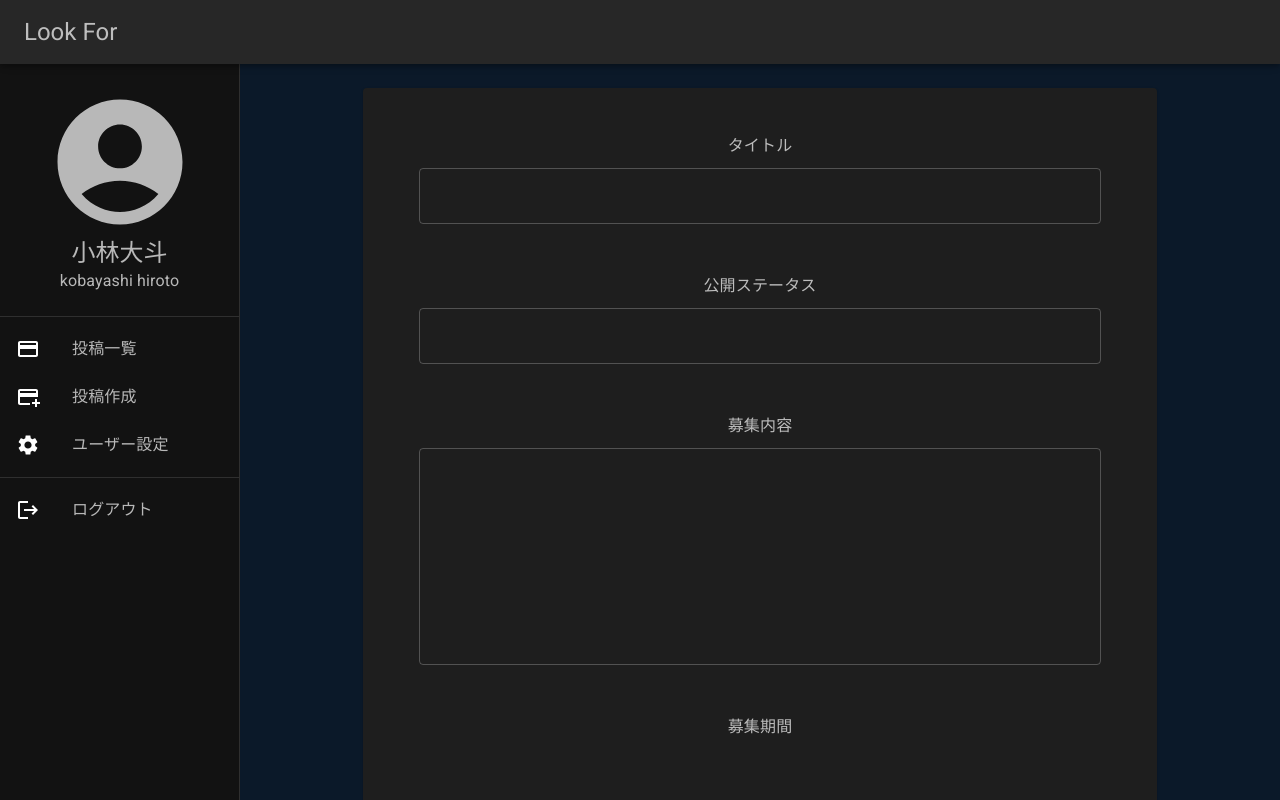
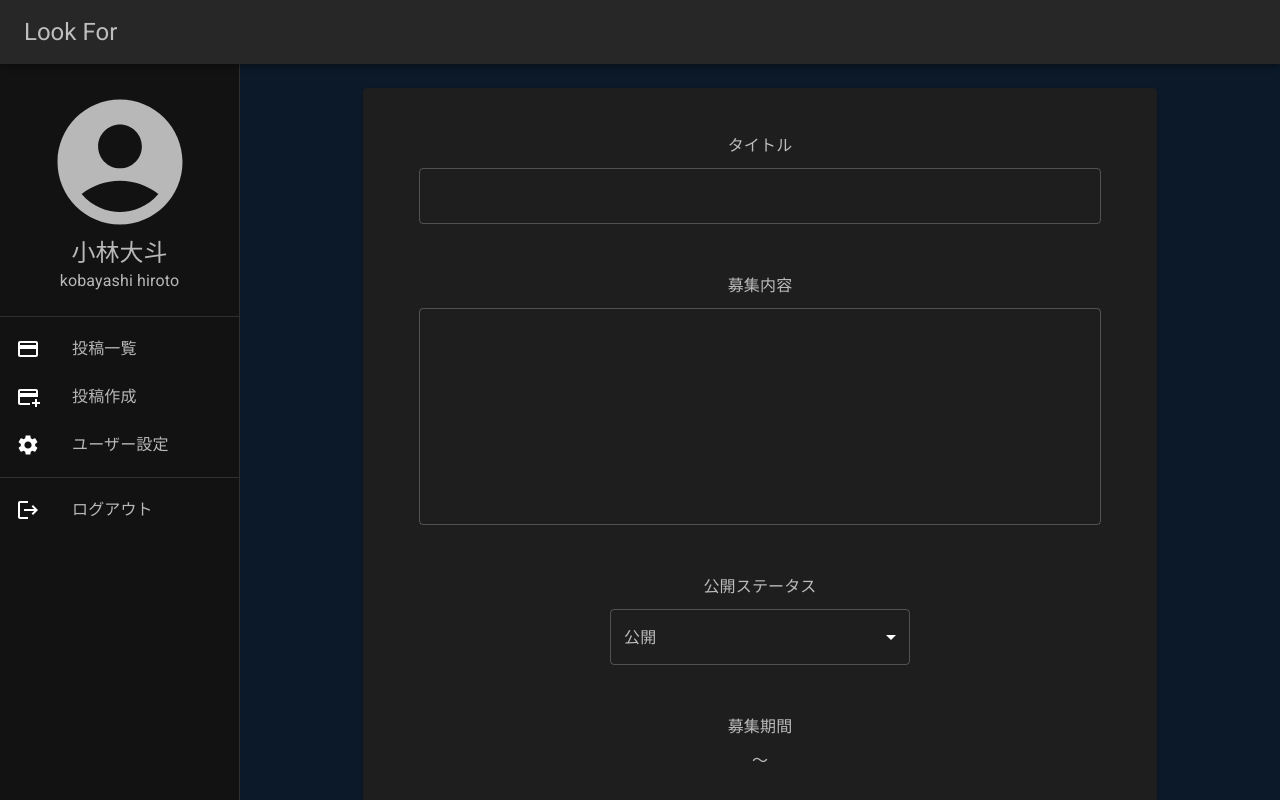
Before and after one commit to Kdaito/look-for, a React (Create React App) app: page /main/register in a window 1280 px wide. Shown: the top 800 px of the page. Built offline with nearby package versions, Linux system fonts and the light colour scheme.

Commit message:
投稿作成画面の作成

```diff
--- a/package.json
+++ b/package.json
@@ -3,9 +3,11 @@
   "version": "0.1.0",
   "private": true,
   "dependencies": {
+    "@date-io/date-fns": "^1.3.13",
     "@emotion/react": "^11.7.0",
     "@emotion/styled": "^11.6.0",
     "@mui/icons-material": "^5.2.1",
+    "@mui/lab": "^5.0.0-alpha.62",
     "@mui/material": "^5.2.3",
     "@testing-library/jest-dom": "^5.11.4",
     "@testing-library/react": "^11.1.0",
@@ -15,6 +17,7 @@
     "@types/react": "^17.0.0",
     "@types/react-dom": "^17.0.0",
     "@types/react-router-dom": "^5.3.2",
+    "date-fns": "^2.28.0",
     "react": "^17.0.2",
     "react-dom": "^17.0.2",
     "react-router-dom": "5.2.0",
--- a/src/App.tsx
+++ b/src/App.tsx
@@ -1,5 +1,6 @@
 import React from "react";
 import Routers from "./routers";
+import type {} from "@mui/lab/themeAugmentation";
 import { ThemeProvider, createTheme } from "@mui/material/styles";
 
 const theme = createTheme({
--- /dev/null
+++ b/src/views/components/atoms/Select/index.tsx
@@ -0,0 +1,49 @@
+import * as React from "react";
+import Box from "@mui/material/Box";
+import InputLabel from "@mui/material/InputLabel";
+import MenuItem from "@mui/material/MenuItem";
+import FormControl from "@mui/material/FormControl";
+import MuiSelect, { SelectChangeEvent } from "@mui/material/Select";
+import { Option } from "../../../../types";
+
+type Props = {
+  label: string;
+  isLabel?: boolean;
+  value: number;
+  options: Option[];
+  onChangeValue: (value: number) => void;
+};
+
+const Select: React.VFC<Props> = ({
+  label,
+  isLabel = false,
+  value,
+  options,
+  onChangeValue,
+}) => {
+  const handleChange = (event: SelectChangeEvent<number>) => {
+    const newValue = event.target.value as number;
+    onChangeValue(newValue);
+  };
+
+  return (
+    <Box sx={{ minWidth: 300 }}>
+      <FormControl fullWidth>
+        {isLabel && <InputLabel id="select-label">{label}</InputLabel>}
+        <MuiSelect
+          {...(isLabel && { label })}
+          labelId="select-label"
+          id="select"
+          value={value}
+          onChange={handleChange}
+        >
+          {options.map((option) => (
+            <MenuItem value={option.value}>{option.label}</MenuItem>
+          ))}
+        </MuiSelect>
+      </FormControl>
+    </Box>
+  );
+};
+
+export default Select;
--- a/src/views/components/molecules/DateRangeField/index.tsx
+++ b/src/views/components/molecules/DateRangeField/index.tsx
@@ -1,5 +1,8 @@
-import { Box, TextField } from "@mui/material";
+import { Box, TextField, Typography } from "@mui/material";
+import AdapterDateFns from "@mui/lab/AdapterDateFns";
+import LocalizationProvider from "@mui/lab/LocalizationProvider";
 import React from "react";
+import { DatePicker } from "@mui/lab";
 
 type Props = {
   startDate: Date | null;
@@ -17,7 +20,25 @@ const DateRangeField: React.VFC<Props> = ({
   return (
     <Box
       sx={{ display: "flex", alignItems: "center", justifyContent: "center" }}
-    ></Box>
+    >
+      <LocalizationProvider dateAdapter={AdapterDateFns}>
+        <DatePicker
+          label="開始日"
+          value={startDate}
+          onChange={(newValue) => setStartDate(newValue)}
+          renderInput={(params) => <TextField {...params} />}
+        />
+      </LocalizationProvider>
+      <Typography px={3}>〜</Typography>
+      <LocalizationProvider dateAdapter={AdapterDateFns}>
+        <DatePicker
+          label="終了日"
+          value={endDate}
+          onChange={setEndDate}
+          renderInput={(params) => <TextField {...params} />}
+        />
+      </LocalizationProvider>
+    </Box>
   );
 };
 
--- a/src/views/pages/RegisterRequirement/index.tsx
+++ b/src/views/pages/RegisterRequirement/index.tsx
@@ -8,6 +8,19 @@ import {
 } from "@mui/material";
 import Field from "../../components/molecules/Field";
 import DateRangeField from "../../components/molecules/DateRangeField";
+import Select from "../../components/atoms/Select";
+
+// TODO 別ファイルで定義する
+const statusOptions = [
+  {
+    label: "公開",
+    value: 0,
+  },
+  {
+    label: "非公開",
+    value: 1,
+  },
+];
 
 const RegisterRequirement: React.VFC = () => {
   return (
@@ -24,14 +37,24 @@ const RegisterRequirement: React.VFC = () => {
           <Field label="タイトル">
             <TextField variant="outlined" fullWidth />
           </Field>
-          <Field label="公開ステータス">
-            <TextField variant="outlined" fullWidth />
-          </Field>
           <Field label="募集内容">
             <TextField variant="outlined" fullWidth multiline rows={8} />
           </Field>
+          <Field label="公開ステータス">
+            <Select
+              label="公開ステータス"
+              options={statusOptions}
+              value={0}
+              onChangeValue={() => ({})}
+            />
+          </Field>
           <Field label="募集期間">
-            <DateRangeField startDate={null} endDate={null} setStartDate={() => ({})} setEndDate={() => ({})}/>
+            <DateRangeField
+              startDate={null}
+              endDate={null}
+              setStartDate={() => ({})}
+              setEndDate={() => ({})}
+            />
           </Field>
           <Field label="Email(連絡先)">
             <TextField variant="outlined" sx={{ width: "300px" }} />
```
Also changed, not shown: src/types/index.tsx (+6 -1 lines), 1 other file (tests, documents, lock files or other folders).
